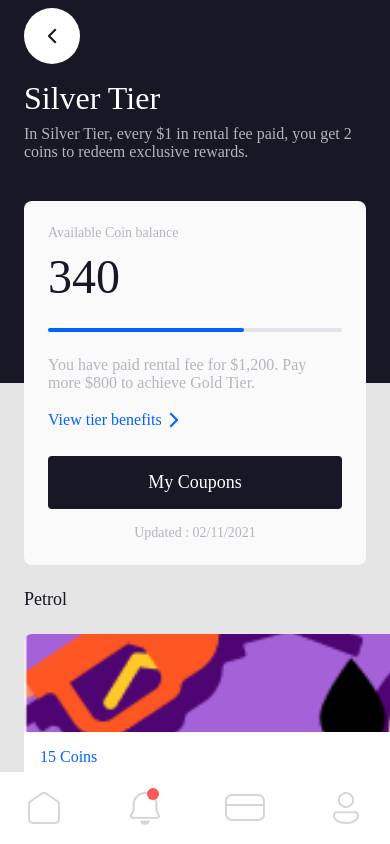
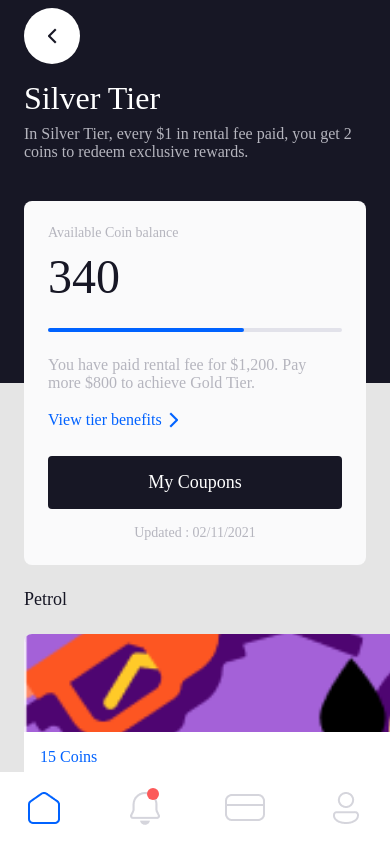
Before and after one commit to datnhemployee/Lumen, a React Native app: screen / in a window 390 px wide. Built offline with nearby package versions, Linux system fonts and the light colour scheme.

Commit message:
Added status bar

```diff
--- a/App.tsx
+++ b/App.tsx
@@ -1,8 +1,13 @@
 import React from 'react';
+import {NavigationContainer} from '@react-navigation/native';
 import Root from './src/screens/Root';
 
 import 'react-native-gesture-handler';
 
-const App = () => <Root />;
+const App = () => (
+  <NavigationContainer>
+    <Root />
+  </NavigationContainer>
+);
 
 export default App;
--- /dev/null
+++ b/src/components/statusBar/index.tsx
@@ -0,0 +1,15 @@
+import React, {useEffect} from 'react';
+import {StatusBar as RnStatusBar} from 'react-native';
+import COLOR from '../../utils/color';
+
+type StatusBarProps = {};
+
+const StatusBar: React.FunctionComponent<StatusBarProps> = () => {
+  useEffect(() => {
+    RnStatusBar.setBackgroundColor(COLOR.SECONDARY);
+    RnStatusBar.setBarStyle('light-content');
+  }, []);
+
+  return <RnStatusBar />;
+};
+export default StatusBar;
--- a/src/navigation/HomeBottomTab.tsx
+++ b/src/navigation/HomeBottomTab.tsx
@@ -9,7 +9,10 @@ const HomeBottomTab: React.FunctionComponent<BottomTabBarProps> = props => {
   return (
     <View style={styles.wrapper}>
       {props.state.routes.map((route, index) => (
-        <HomeBottomIcon {...{...props, route, index}} />
+        <HomeBottomIcon
+          key={`${route.name}-icon`}
+          {...{...props, route, index}}
+        />
       ))}
     </View>
   );
--- a/src/navigation/components/HomeBottomIcon.tsx
+++ b/src/navigation/components/HomeBottomIcon.tsx
@@ -7,6 +7,7 @@ import Icon from '../../components/image/Icon';
 import SIZE from '../../utils/size';
 import {StyleSheet, View} from 'react-native';
 import NotificationDot from '../../components/dot/NotificationDot';
+import COLOR from '../../utils/color';
 
 const getIcon = (route: {name: string}) => {
   switch (route?.name) {
@@ -45,7 +46,7 @@ const HomeBottomIcon: React.FunctionComponent<HomeBottomIconProps> = props => {
 
     if (isFocused || event.defaultPrevented) return;
 
-    navigation.navigate(route.name, {merge: true});
+    navigation.navigate(route.name);
   };
 
   const onLongPress = () => {
@@ -61,7 +62,11 @@ const HomeBottomIcon: React.FunctionComponent<HomeBottomIconProps> = props => {
       disabled={isFocused}
       onPress={onPress}
       onLongPress={onLongPress}>
-      <Icon source={getIcon(route)} size={SIZE.ICON_LARGE} />
+      <Icon
+        source={getIcon(route)}
+        size={SIZE.ICON_LARGE}
+        style={isFocused ? styles.iconFocus : styles.iconBlur}
+      />
 
       {route.name === NAVIGATION.NOTIFICATION_STACK && (
         <View style={styles.notificationDot}>
@@ -83,6 +88,12 @@ const styles = StyleSheet.create({
     marginRight: SIZE.DOT / 2,
     marginTops: SIZE.DOT / 2,
   },
+  iconFocus: {
+    tintColor: COLOR.PRIMARY,
+  },
+  iconBlur: {
+    tintColor: COLOR.BORDER,
+  },
 });
 
 export default HomeBottomIcon;
--- a/src/screens/Root.tsx
+++ b/src/screens/Root.tsx
@@ -1,14 +1,15 @@
 import React from 'react';
-import {NavigationContainer} from '@react-navigation/native';
 import TabNavigator from '../navigation/TabNavigator';
+import StatusBar from '../components/statusBar';
 
 type RootProps = {};
 
 const Root: React.FunctionComponent<RootProps> = () => {
   return (
-    <NavigationContainer>
+    <>
       <TabNavigator />
-    </NavigationContainer>
+      <StatusBar />
+    </>
   );
 };
 export default Root;
```
